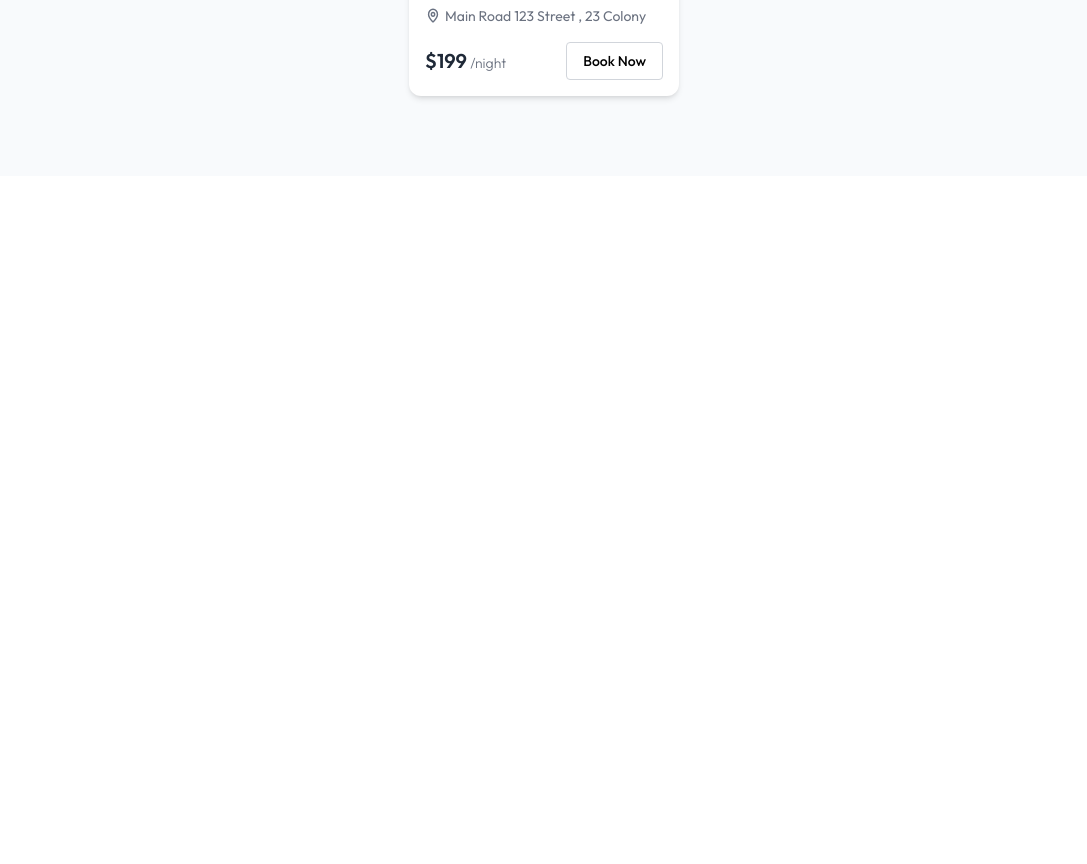
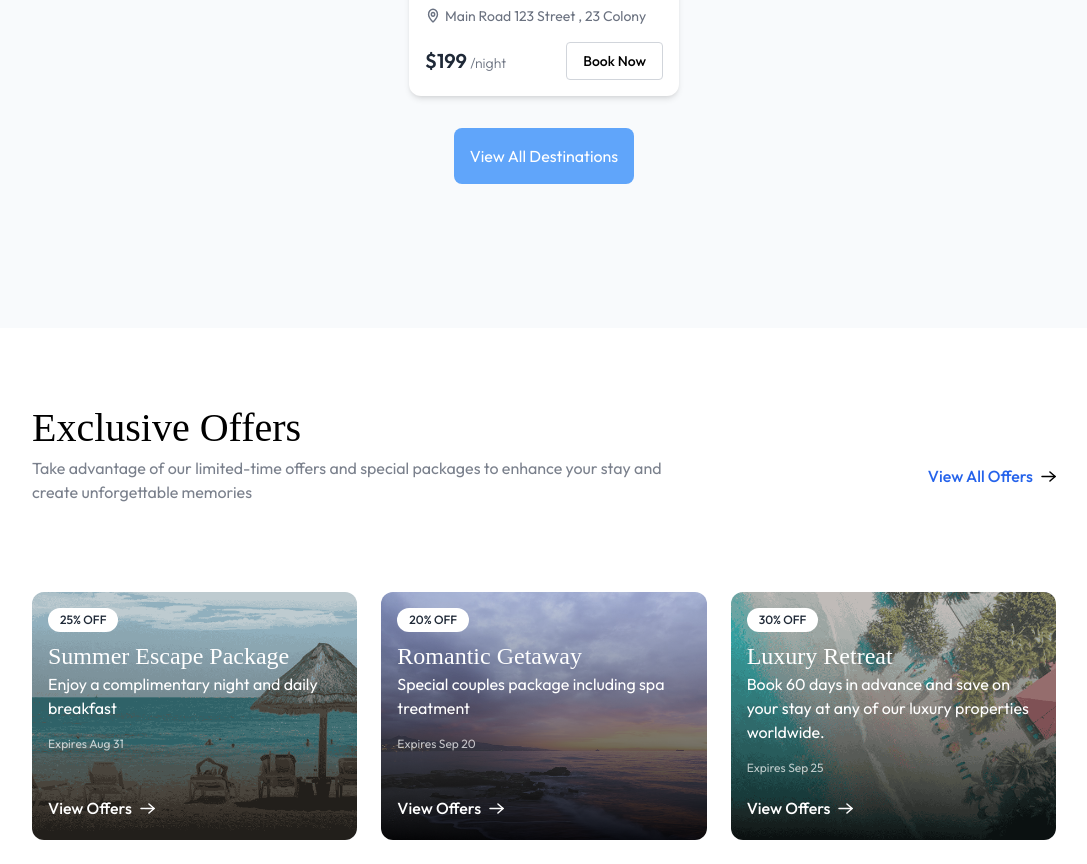
Before and after one commit to farihapromi/hotel-booking-app, a React (Vite) app in the folder client/: page / in a window 1280 px wide. Shown: the part 1580-2444 px from the top of the page, without its empty margins (96-1183 px from the left). Before the commit the page ends 1756 px from the top, so only its background shows below. Built offline with nearby package versions, Linux system fonts and the light colour scheme; no server answers; a web font is replaced by a local one.

Commit message:
Add exclusive offers

```diff
--- /dev/null
+++ b/client/src/Components/ExclusiveOffer.jsx
@@ -0,0 +1,53 @@
+import React from 'react'
+import Title from './Title'
+import { assets, exclusiveOffers } from '../assets/assets'
+
+const ExclusiveOffer = () => {
+  return (
+    <div className='flex flex-col items-center px-6 md:px-16 lg:px-24 xl:px-32 pt-20 pb-30' >
+        <div className='flex flex-col md:flex-row items-center justify-between w-full'>
+            <Title align='left' title='Exclusive Offers' subTitle='Take advantage of our limited-time offers and special packages to enhance your stay and create unforgettable memories'/>
+            <button className="flex items-center gap-2 group text-blue-600 font-medium">
+  View All Offers
+  <img
+    src={assets.arrowIcon}
+    alt="arrow-icon"
+    className="transition-all group-hover:translate-x-1"
+  />
+</button>
+
+        </div>
+        {/* display card */}
+        <div className='grid grid-cols-1 md:grid-cols-2 lg:grid-cols-3 gap-6 mt-12'>
+        {
+          exclusiveOffers.map((item)=>(
+            <div key={item._id} className='group relative flex flex-col items-start justify-between gap-1 pt-12 md:pt-18 px-4 rounded-xl text-white bg-no-repeat bg-cover bg-center' style={{backgroundImage:`url(${item.image})`}}>
+              <p className='px-3 py-1 absolute top-4 left-4 text-xs bg-white text-gray-800 font-medium rounded-full'>{item.priceOff}% OFF</p>
+              <div>
+                <p className='font-medium text-2xl font-playfair'>{item.title}</p>
+                <p>{item.description}</p>
+                <p className='text-xs text-white/70 mt-4'>Expires {item.expiryDate}</p>
+              </div>
+             <button className="flex items-center gap-2 group  font-medium mt-4 mb-5">
+                View Offers
+                <img
+    src={assets.arrowIcon}
+    alt="arrow-icon"
+    className=" invert transition-all group-hover:translate-x-1 "
+  />
+              </button>
+
+              </div>
+          ))
+        }
+
+        <div>
+
+        </div>
+
+    </div>
+    </div>
+  )
+}
+
+export default ExclusiveOffer
--- a/client/src/Components/FeatureDestination.jsx
+++ b/client/src/Components/FeatureDestination.jsx
@@ -2,8 +2,10 @@
 import { roomsDummyData } from '../assets/assets'
 import HotelCard from './HotelCard'
 import Title from './Title'
+import { useNavigate } from 'react-router-dom'
 
 const FeatureDestination = () => {
+  const navigate=useNavigate()
   return (
     <div className='flex flex-col items-center px-6 md:px-16 lg:px-24 bg-slate-50 py-20'>
       <Title title='Featured Destination'
@@ -14,6 +16,12 @@
     <HotelCard key={room._id} room={room} index={index} />
   ))}
 </div>
+{/*
+Button */}
+<button onClick={()=>{navigate('/rooms'); scrollTo(0,0)}}
+ className='bg-blue-400 text-white  px-4 py-4 mt-8  my-16 rounded-lg hover:bg-blue-600 transition-all cursor-pointer'>
+  View All Destinations
+</button>
 
 
     </div>
--- a/client/src/Pages/Home.jsx
+++ b/client/src/Pages/Home.jsx
@@ -1,12 +1,14 @@
 import React from 'react'
 import Hero from '../Components/Hero'
 import FeatureDestination from '../Components/FeatureDestination'
+import ExclusiveOffer from '../Components/ExclusiveOffer'
 
 const Home = () => {
   return (
  <>
  <Hero/>
  <FeatureDestination/>
+ <ExclusiveOffer/>
 
  </>
   )
```
